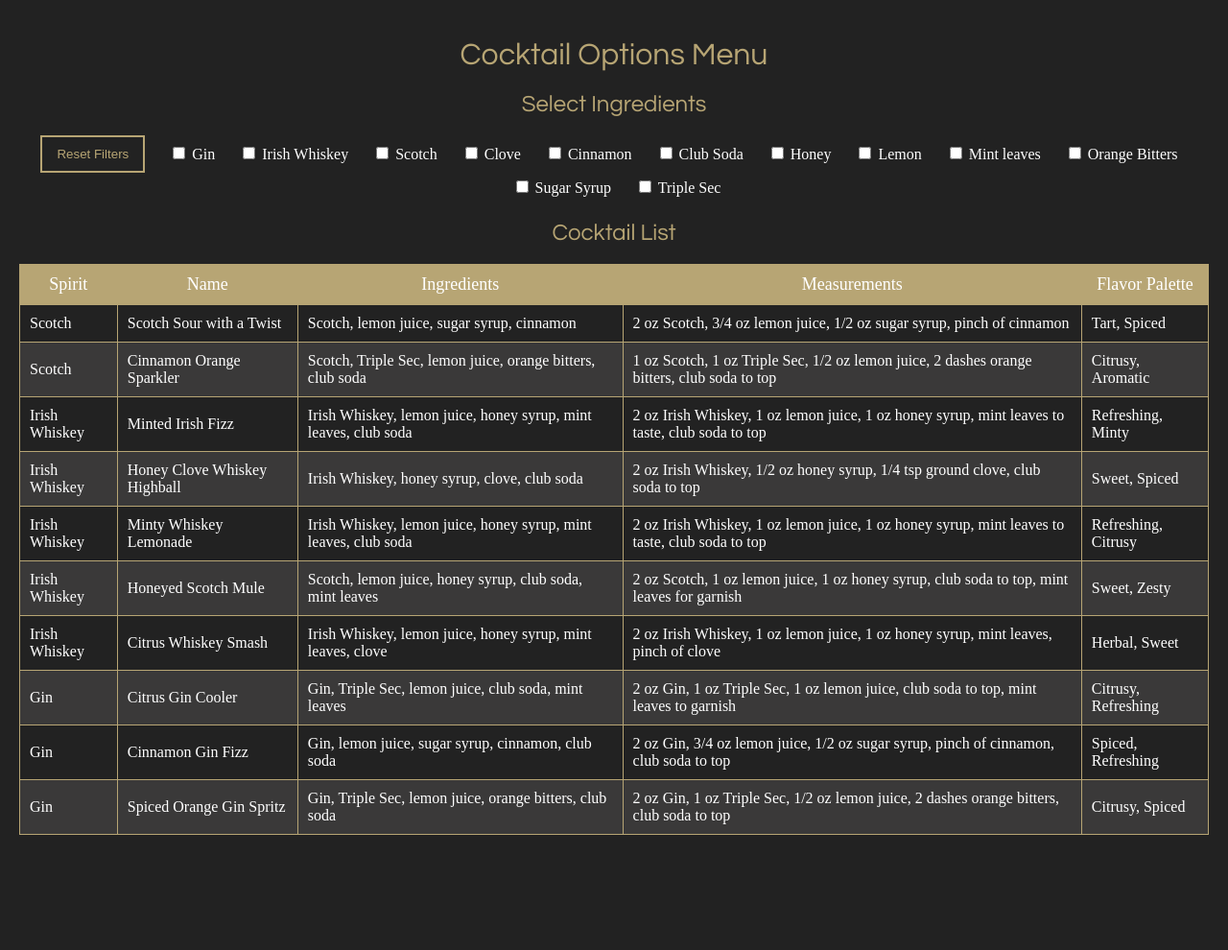
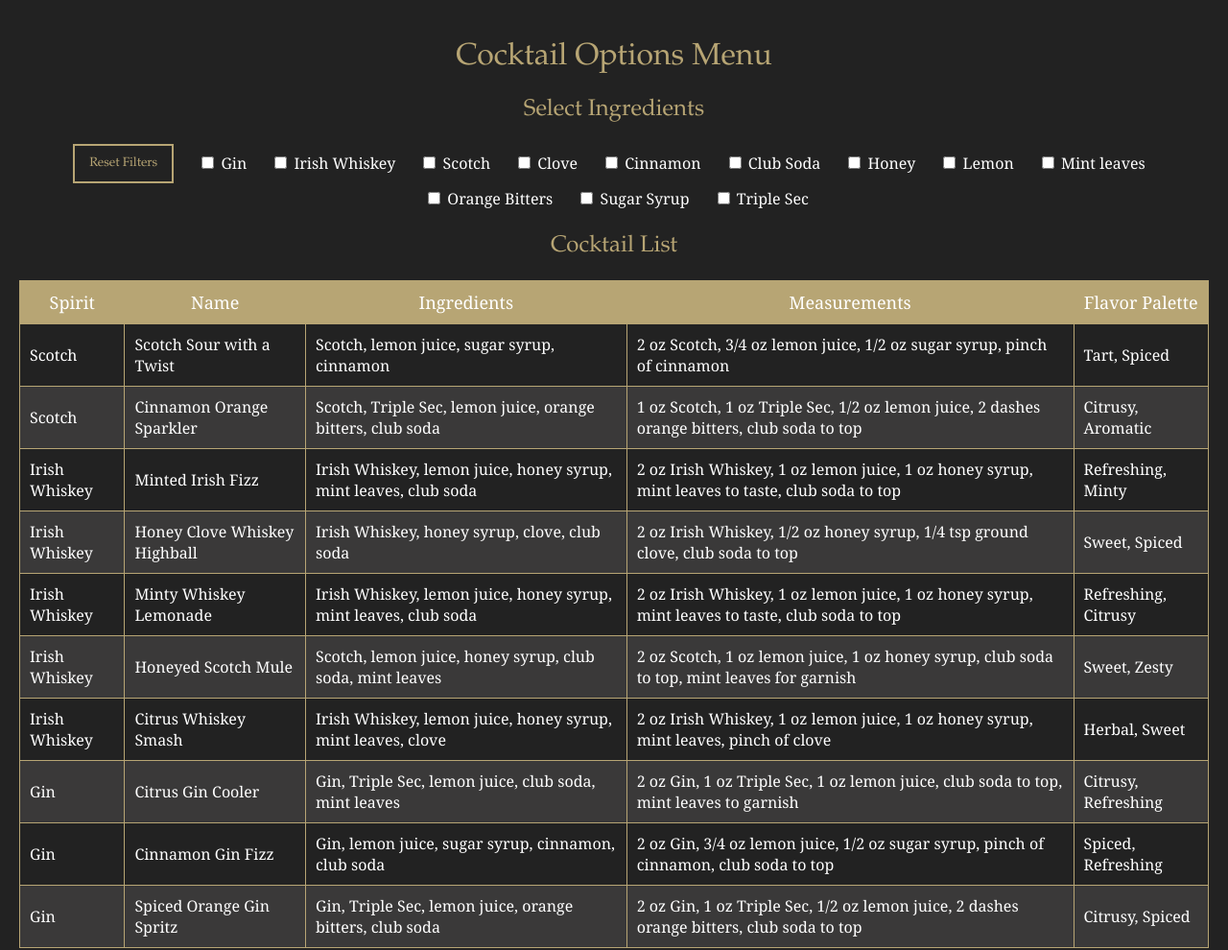
Before and after one commit to makshah/Menu, a plain HTML site: page index.html in a window 1280 px wide. Shown: the whole page at 96% size. Before the commit the page ends 890 px from the top, so only its background shows below. Drawn offline with Linux system fonts and the light colour scheme.

Commit message:
Default fonts

```diff
--- a/styles.css
+++ b/styles.css
@@ -3,7 +3,7 @@ body {
     padding: 20px;
     background-color: hsl(0deg, 0%, 13.33%);
     color: white; /* Set the font color to white */
-    font-family: 'Bookman Old Style';
+    font-family: 'Georgia';
 }
 
 header {
@@ -15,14 +15,14 @@ h1 {
     color: hsl(43.88deg, 31.75%, 58.63%);
     text-align: center;
     font-weight: lighter;
-    font-family: 'Century Gothic';
+    font-family: 'Garamond';
 }
 
 h2 {
     color: hsl(43.88deg, 31.75%, 58.63%);
     text-align: center;
     font-weight: lighter;
-    font-family: 'Century Gothic';
+    font-family: 'Garamond';
 }
 
 .checkbox-group {
@@ -67,6 +67,7 @@ tr:nth-child(even) {
     padding: 10px 15px; /* Adjust padding as needed */
     cursor: pointer; /* Change cursor to pointer on hover */
     transition: background-color 0.3s, color 0.3s; /* Smooth transition */
+    font-family: 'Garamond';
 }
 
 #resetFiltersButton:hover {
```
